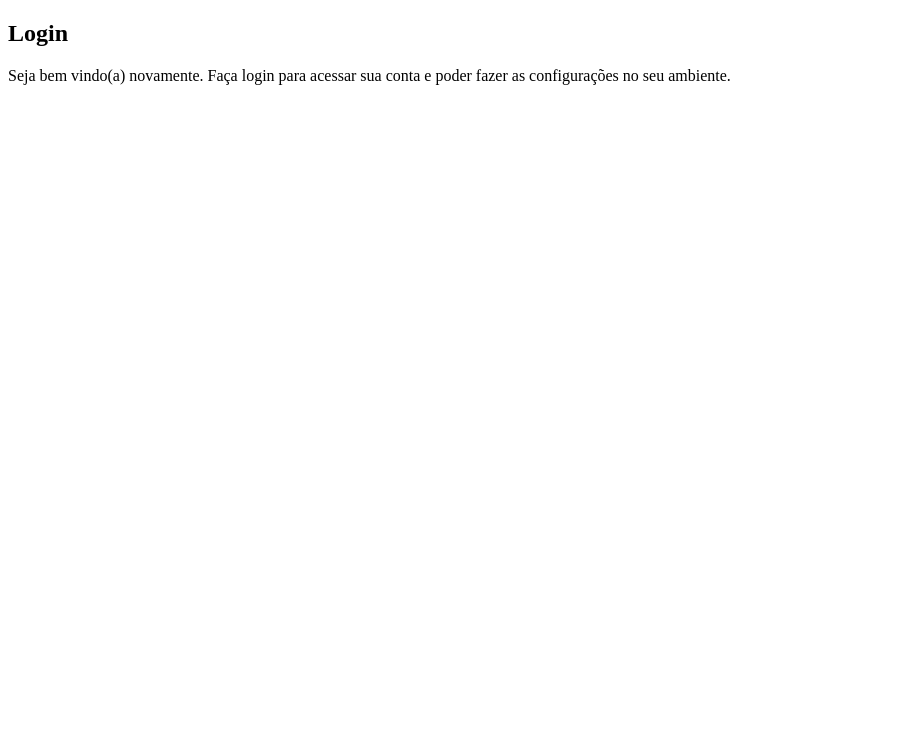
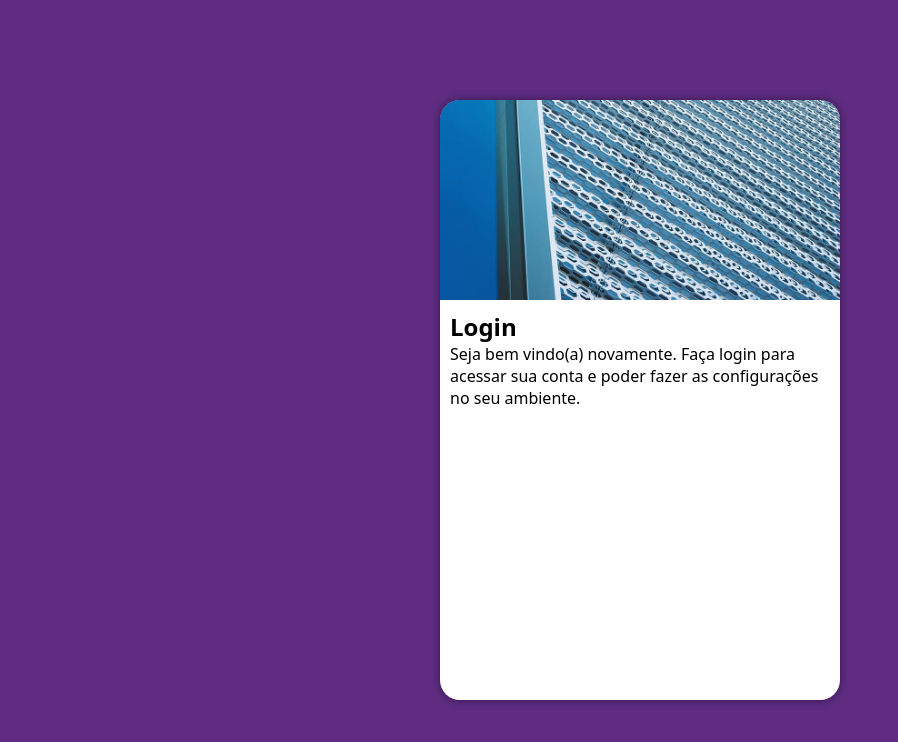
Before and after one commit to profmartinz/projeto-login, a plain HTML site: page index.html in a window 1280 px wide. Shown: the whole page, without its empty margins (0-898 px from the left). Drawn offline with Linux system fonts and the light colour scheme.

Commit message:
novo projeto

```diff
--- a/estilos/style.css
+++ b/estilos/style.css
@@ -5,3 +5,51 @@
     Verde: #49a09d
     Lilás: #5f2c82
 */
+
+* {
+    font-family: system-ui, -apple-system, BlinkMacSystemFont, 'Segoe UI', Roboto, Oxygen, Ubuntu, Cantarell, 'Open Sans', 'Helvetica Neue', sans-serif;
+    margin: 0px;
+    padding: 0px;
+    box-sizing: border-box;
+}
+
+body,html {
+    background-color: #5f2c82;
+    height: 100vh;
+    width: 100vw;
+}
+
+main{
+    position: relative;
+    height: 100vh;
+    width: 100vw;
+}
+
+section#login {
+    /* Posiciona ao meio a seção */
+    position: absolute;
+    top: 50%;
+    left: 50%;
+    transform: translate(-50%, -50%);
+    /* O que tiver fora da borda será escondido */
+    overflow: hidden;
+
+    background-color: white;
+    width: 400px;
+    height: 600px;
+    border-radius: 20px;
+    box-shadow: 0px 0px 10px rgba(0, 0, 0, 0.450);
+}
+
+section#login > div#imagem{
+    display: block;
+    background: #5f2c82 url(../imagens/metal.jpg) no-repeat;
+    background-size: cover;
+    background-position: left bottom;
+    height: 200px;
+}
+
+section#login > div#formulario {
+    display: block;
+    padding: 10px;
+}
```
Also changed, not shown: index.html (+1 -1 lines).
